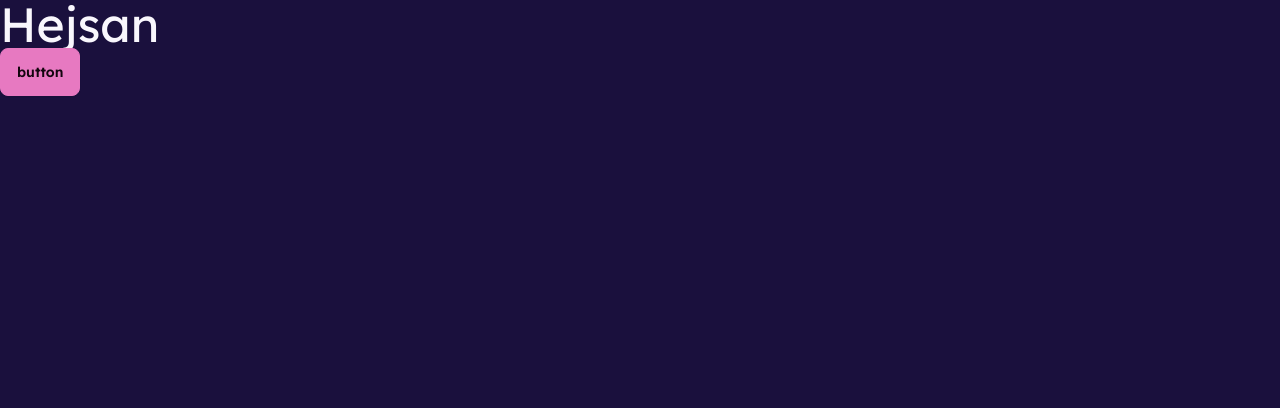
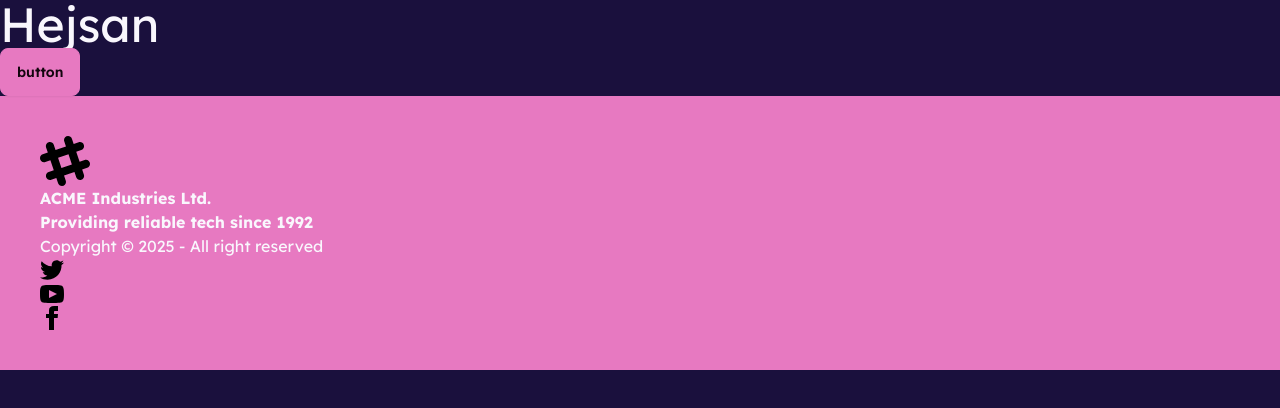
Before and after one commit to Hampus2001/quizkampen, a Next.js app: page / in a window 1280 px wide. Shown: the top 408 px of the page. Built offline with nearby package versions, Linux system fonts and the light colour scheme.

Commit message:
added footer

```diff
--- /dev/null
+++ b/components/Footer.js
@@ -0,0 +1,64 @@
+function Footer() {
+  return (
+    <footer className="footer footer-center bg-primary text-primary-content p-10 ">
+      <aside>
+        <svg
+          width="50"
+          height="50"
+          viewBox="0 0 24 24"
+          xmlns="http://www.w3.org/2000/svg"
+          fillRule="evenodd"
+          clipRule="evenodd"
+          className="inline-block fill-current"
+        >
+          <path d="M22.672 15.226l-2.432.811.841 2.515c.33 1.019-.209 2.127-1.23 2.456-1.15.325-2.148-.321-2.463-1.226l-.84-2.518-5.013 1.677.84 2.517c.391 1.203-.434 2.542-1.831 2.542-.88 0-1.601-.564-1.86-1.314l-.842-2.516-2.431.809c-1.135.328-2.145-.317-2.463-1.229-.329-1.018.211-2.127 1.231-2.456l2.432-.809-1.621-4.823-2.432.808c-1.355.384-2.558-.59-2.558-1.839 0-.817.509-1.582 1.327-1.846l2.433-.809-.842-2.515c-.33-1.02.211-2.129 1.232-2.458 1.02-.329 2.13.209 2.461 1.229l.842 2.515 5.011-1.677-.839-2.517c-.403-1.238.484-2.553 1.843-2.553.819 0 1.585.509 1.85 1.326l.841 2.517 2.431-.81c1.02-.33 2.131.211 2.461 1.229.332 1.018-.21 2.126-1.23 2.456l-2.433.809 1.622 4.823 2.433-.809c1.242-.401 2.557.484 2.557 1.838 0 .819-.51 1.583-1.328 1.847m-8.992-6.428l-5.01 1.675 1.619 4.828 5.011-1.674-1.62-4.829z"></path>
+        </svg>
+        <p className="font-bold text-primary">
+          ACME Industries Ltd.
+          <br />
+          Providing reliable tech since 1992
+        </p>
+        <p>Copyright © {new Date().getFullYear()} - All right reserved</p>
+      </aside>
+      <nav>
+        <div className="grid grid-flow-col gap-4">
+          <a>
+            <svg
+              xmlns="http://www.w3.org/2000/svg"
+              width="24"
+              height="24"
+              viewBox="0 0 24 24"
+              className="fill-current"
+            >
+              <path d="M24 4.557c-.883.392-1.832.656-2.828.775 1.017-.609 1.798-1.574 2.165-2.724-.951.564-2.005.974-3.127 1.195-.897-.957-2.178-1.555-3.594-1.555-3.179 0-5.515 2.966-4.797 6.045-4.091-.205-7.719-2.165-10.148-5.144-1.29 2.213-.669 5.108 1.523 6.574-.806-.026-1.566-.247-2.229-.616-.054 2.281 1.581 4.415 3.949 4.89-.693.188-1.452.232-2.224.084.626 1.956 2.444 3.379 4.6 3.419-2.07 1.623-4.678 2.348-7.29 2.04 2.179 1.397 4.768 2.212 7.548 2.212 9.142 0 14.307-7.721 13.995-14.646.962-.695 1.797-1.562 2.457-2.549z"></path>
+            </svg>
+          </a>
+          <a>
+            <svg
+              xmlns="http://www.w3.org/2000/svg"
+              width="24"
+              height="24"
+              viewBox="0 0 24 24"
+              className="fill-current"
+            >
+              <path d="M19.615 3.184c-3.604-.246-11.631-.245-15.23 0-3.897.266-4.356 2.62-4.385 8.816.029 6.185.484 8.549 4.385 8.816 3.6.245 11.626.246 15.23 0 3.897-.266 4.356-2.62 4.385-8.816-.029-6.185-.484-8.549-4.385-8.816zm-10.615 12.816v-8l8 3.993-8 4.007z"></path>
+            </svg>
+          </a>
+          <a>
+            <svg
+              xmlns="http://www.w3.org/2000/svg"
+              width="24"
+              height="24"
+              viewBox="0 0 24 24"
+              className="fill-current"
+            >
+              <path d="M9 8h-3v4h3v12h5v-12h3.642l.358-4h-4v-1.667c0-.955.192-1.333 1.115-1.333h2.885v-5h-3.808c-3.596 0-5.192 1.583-5.192 4.615v3.385z"></path>
+            </svg>
+          </a>
+        </div>
+      </nav>
+    </footer>
+  );
+}
+
+export default Footer;
--- a/src/pages/index.js
+++ b/src/pages/index.js
@@ -1,8 +1,11 @@
+import Footer from "../../components/Footer";
+
 export default function Home() {
   return (
     <div>
       <h1 className="text-5xl font-sans">Hejsan</h1>
       <button className="btn btn-primary font-sans">button</button>
+      <Footer />
     </div>
   );
 }
```
